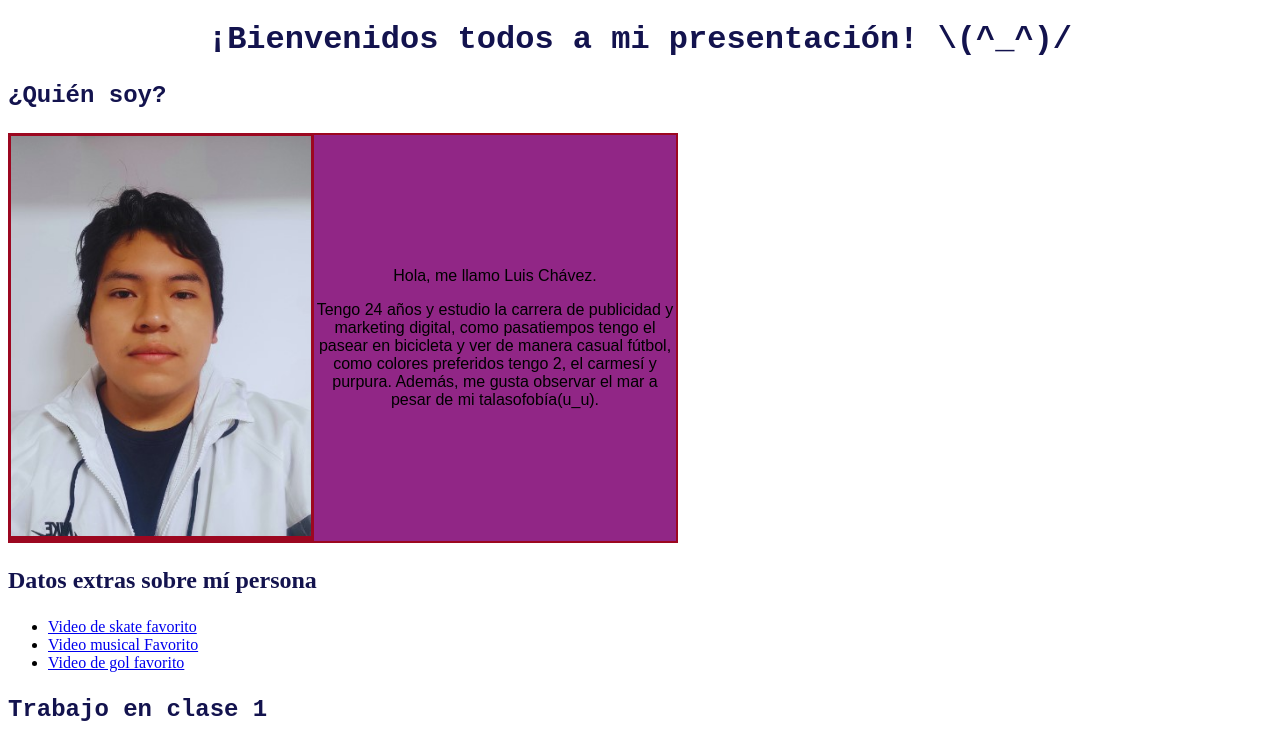
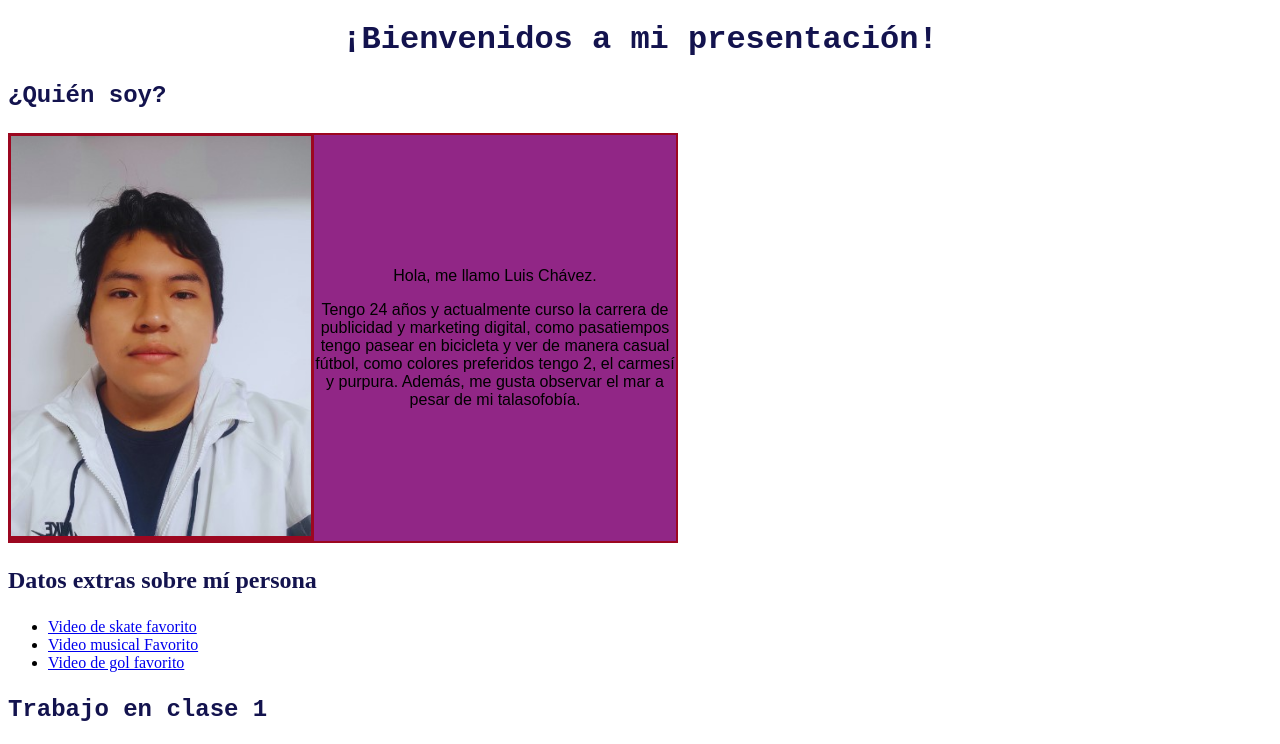
Before and after one commit to CrlsNvrro37/ChavezLuis, a plain HTML site: page index.html in a window 1280 px wide. Shown: the top 744 px of the page. Drawn offline with Linux system fonts and the light colour scheme.

Commit message:
cambios 2.3 index.html

```diff
--- a/index.html
+++ b/index.html
@@ -6,7 +6,7 @@
     </head>
     <body>
         <header>
-            <h1 style="text-align: center; font-family: 'Courier New', Courier, monospace; color: #070745f3;"> ¡Bienvenidos todos a mi presentación! \(^_^)/ </h1>
+            <h1 style="text-align: center; font-family: 'Courier New', Courier, monospace; color: #070745f3;"> ¡Bienvenidos a mi presentación! </h1>
             <h2>
                 <p style="font-family: 'Courier New', Courier, monospace; color: #070745f3;">
                      ¿Quién soy?
@@ -23,9 +23,9 @@
                                Hola, me llamo Luis Chávez.
                             </p>
                             <p style="text-align: center; font-family: sans-serif;">
-                                Tengo 24 años y estudio la carrera de publicidad y marketing digital, como pasatiempos tengo el pasear en bicicleta y
+                                Tengo 24 años y actualmente curso la carrera de publicidad y marketing digital, como pasatiempos tengo pasear en bicicleta y
                                 ver de manera casual fútbol, como colores preferidos tengo 2, el carmesí y purpura.
-                                Además, me gusta observar el mar a pesar de mi talasofobía(u_u).
+                                Además, me gusta observar el mar a pesar de mi talasofobía.
                             </p>
                         </td>
                     </tr>
```
